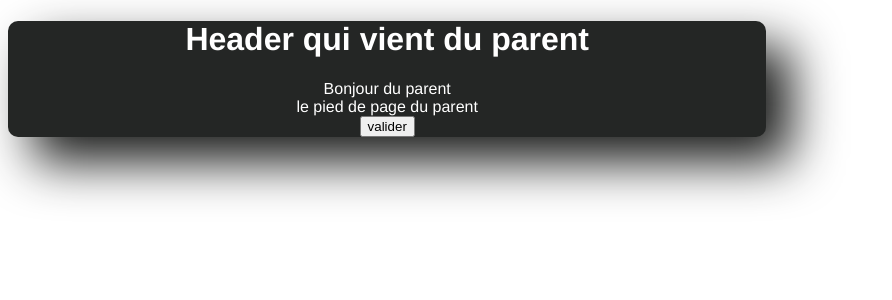
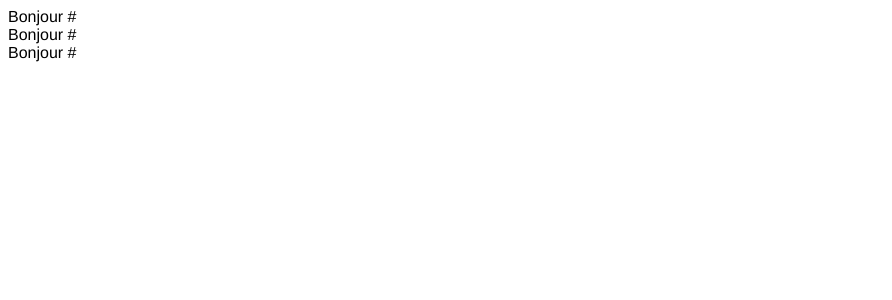
Before and after one commit to lapinRagnar/vue3_tuto, a Vue app: page / in a window 1280 px wide. Shown: the top 300 px of the page, without its empty margins (0-892 px from the left). Built offline with nearby package versions, Linux system fonts and the light colour scheme.

Commit message:
Slots Props

```diff
--- a/src/App.vue
+++ b/src/App.vue
@@ -1,35 +1,23 @@
 <template >
-  <CardCompo>
-    <template v-slot:header>
-      <h1>Header qui vient du parent</h1>
+
+  <NameList>
+    <template v-slot:defalut="slotProps">
+      {{slotProps.firstName}} - {{slotProps.lastName}}
     </template>
-
-    <template v-slot:default>
-      <div>Bonjour du parent</div>
-    </template>
-
-    <template v-slot:footer>
-      <div>le pied de page du parent</div>
-      <div><button>valider</button></div>
-    </template>
-
-
-  </CardCompo>
-
-
-
+  </NameList>
 
 </template>
 
 <script>
 
-import CardCompo from './components/Card.vue'
+import NameList from './components/NameList.vue'
+
 export default {
   name: 'App',
-  components: { CardCompo },
+  components: { NameList },
   data(){
     return {
-      name: ''
+
     }
   },
   methods: {},
--- /dev/null
+++ b/src/components/NameList.vue
@@ -0,0 +1,34 @@
+<template>
+  <div v-for=" (name, i) in names" :key="i">
+    Bonjour #
+    <slot :firstName="name.firstName" :lastName="name.lastName"></slot>
+  </div>
+</template>
+
+<script>
+export default {
+  name: 'NameList',
+  data() {
+    return {
+      names: [
+        {
+            firstName: 'lapin',
+            lastName: 'Lance',
+        },
+        {
+            firstName: 'bitro',
+            lastName: 'robert',
+        },
+        {
+            firstName: 'france',
+            lastName: 'gall',
+        },
+      ],
+    }
+  }
+}
+</script>
+
+<style>
+
+</style>
```
